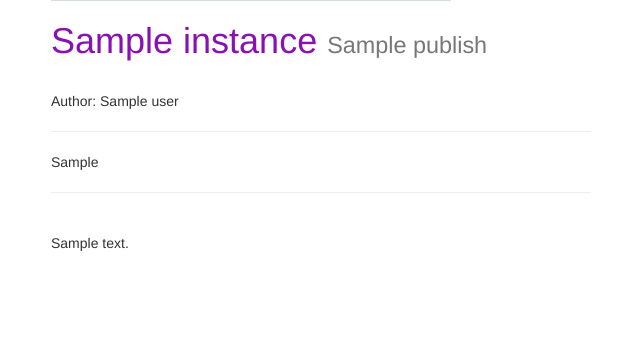
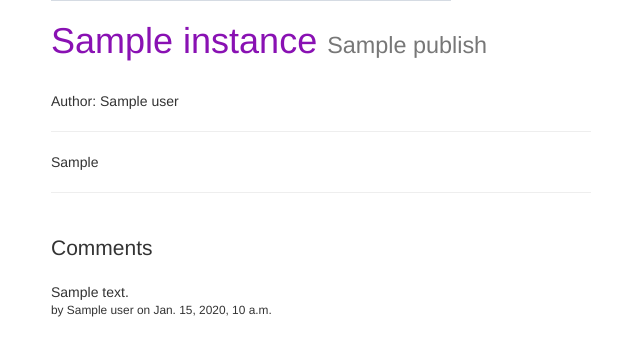
Before and after one commit to noerten/myblog, a Django app: template posts/templates/posts/post_detail.html in a window 1280 px wide. Shown: the part 299-655 px from the top of the page, without its empty margins (319-959 px from the left). Run offline with Django 3.2, Linux system fonts and the light colour scheme; the template is opened without the code that fills it: most values are stand-ins (such as "Sample title", 1, 10 or a date in 2020); grey boxes marked "Sample" are stand-in pictures; some libraries are stand-ins or nearby versions.

Commit message:
added comments using generic fk

```diff
--- a/posts/models.py
+++ b/posts/models.py
@@ -50,7 +50,8 @@ class Post(models.Model):
 
     def get_markdown(self):
         content = self.content
-        return mark_safe(markdown(content))
+        markdown_text = markdown(content)
+        return mark_safe(markdown_text)
 
 def create_slug(instance, new_slug=None):
     try:
--- a/posts/templates/posts/post_detail.html
+++ b/posts/templates/posts/post_detail.html
@@ -17,7 +17,14 @@
         <hr/>
         <br/>
     <div>
-        {{ instance.comment_set.all }}
+        <p class="lead">Comments</p>
+        {% for comment in comments %}
+        <div class="">
+            {{ comment.content }}
+            <br/>
+            <small>by {{ comment.user }} on {{comment.added}}</small>
+        </div>
+        {% endfor %}
     </div>
 </div>
 </div>
```
Also changed, not shown: comments/models.py (+9 -1 lines), posts/views.py (+7 -1 lines), comments/migrations/0001_initial.py, db2.sqlite3 (added).
